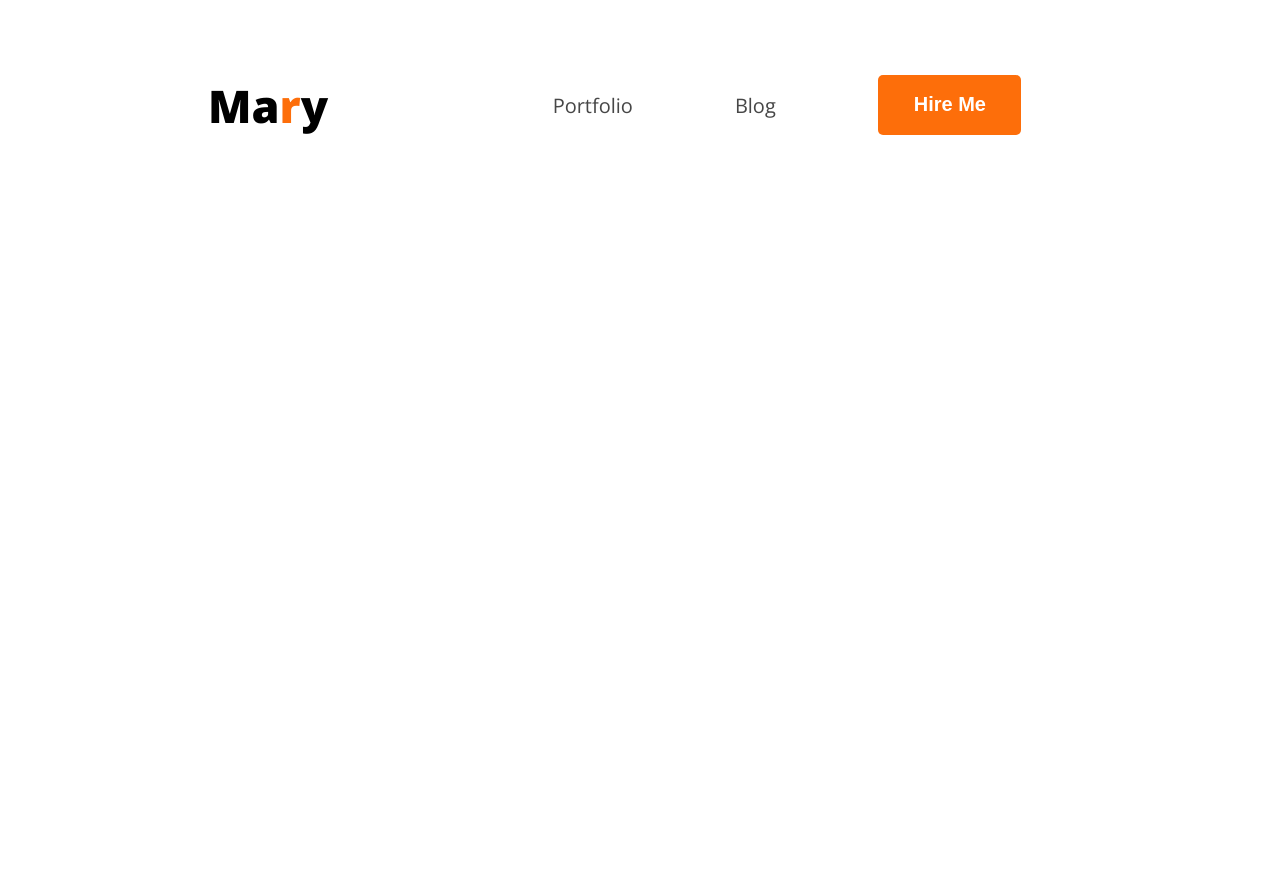
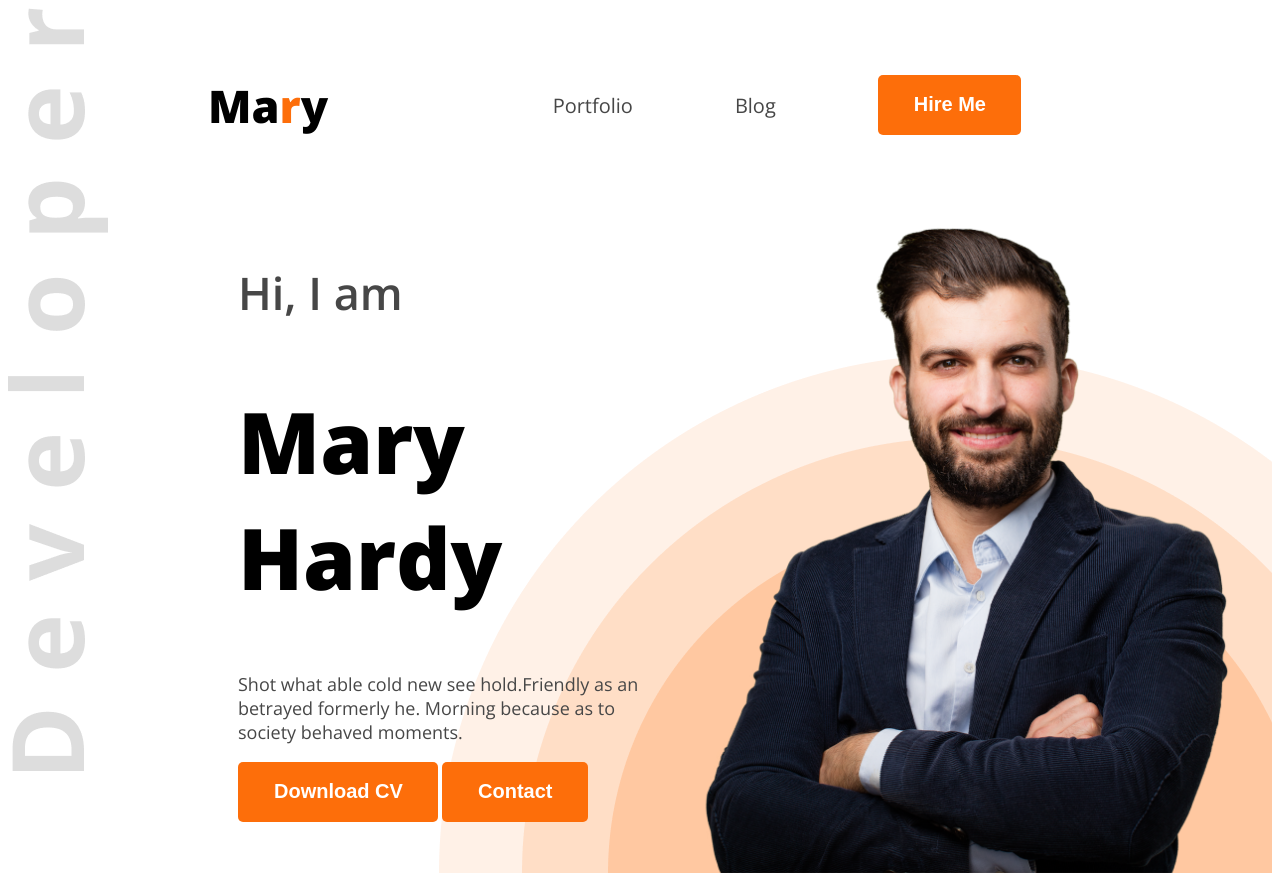
Before and after one commit to kamrulhasankanan/web-dev-portfolio-mary, a plain HTML site: page index.html in a window 1280 px wide. Before the commit the page ends 800 px from the top, so only its background shows below. Drawn offline with nearby package versions, Linux system fonts and the light colour scheme.

Commit message:
added header with design

```diff
--- a/index.html
+++ b/index.html
@@ -13,7 +13,7 @@
 </head>
 
 <body class="open-sans-normal">
-    <header>
+    <header class="header">
         <nav>
             <h3 class="nav-title">Ma<span class="text-primary">r</span>y</h3>
             <ul>
@@ -22,6 +22,16 @@
                 <li><a href=""><button class="btn-primary">Hire Me</button></a></li>
             </ul>
         </nav>
+        <div class="banner">
+            <div class="banner-content">
+                <h4 class="banner-greetings dark-2">Hi, I am</h4>
+                <h1 class="banner-title">Mary Hardy</h1>
+                <p class="banner-description dark-2">Shot what able cold new see hold.Friendly as an betrayed formerly he. Morning because as to society behaved moments.</p>
+                <button class="btn-primary">Download CV</button>
+                <button class="btn-primary">Contact</button>
+            </div>
+            <img class="banner-profile-picture" src="images/hardy.png" alt="">
+        </div>
     </header>
     <main>
 
--- a/styles/portfolio.css
+++ b/styles/portfolio.css
@@ -21,6 +21,12 @@
     padding: 18px 35px 19px 36px;
     border: none;
     border-radius: 5px;
+}
+/* header style */
+.header{
+    background-image: url(../images/developer.png), url(../images/header_bg.png);
+    background-repeat: no-repeat;
+    background-position: top left, bottom right;
 }
 
 /* nav styles */
@@ -47,3 +53,32 @@ nav li a{
     font-weight: 800;
     font-size: 45px;
 }
+
+/* banner styles */
+
+.banner{
+    display: flex;
+    justify-content: space-between;
+    margin: 0px 35px 0px 230px;
+}
+.banner-greetings{
+    font-size: 45px;
+    font-weight: 600;
+}
+
+.banner-title{
+    font-size: 85px;
+    font-weight: 800;
+}
+
+.banner-description{
+    font-size: 18px;
+}
+
+.banner-profile-picture{
+    width: 580px;
+}
+
+.banner-content{
+    max-width: 580px;
+}
```
